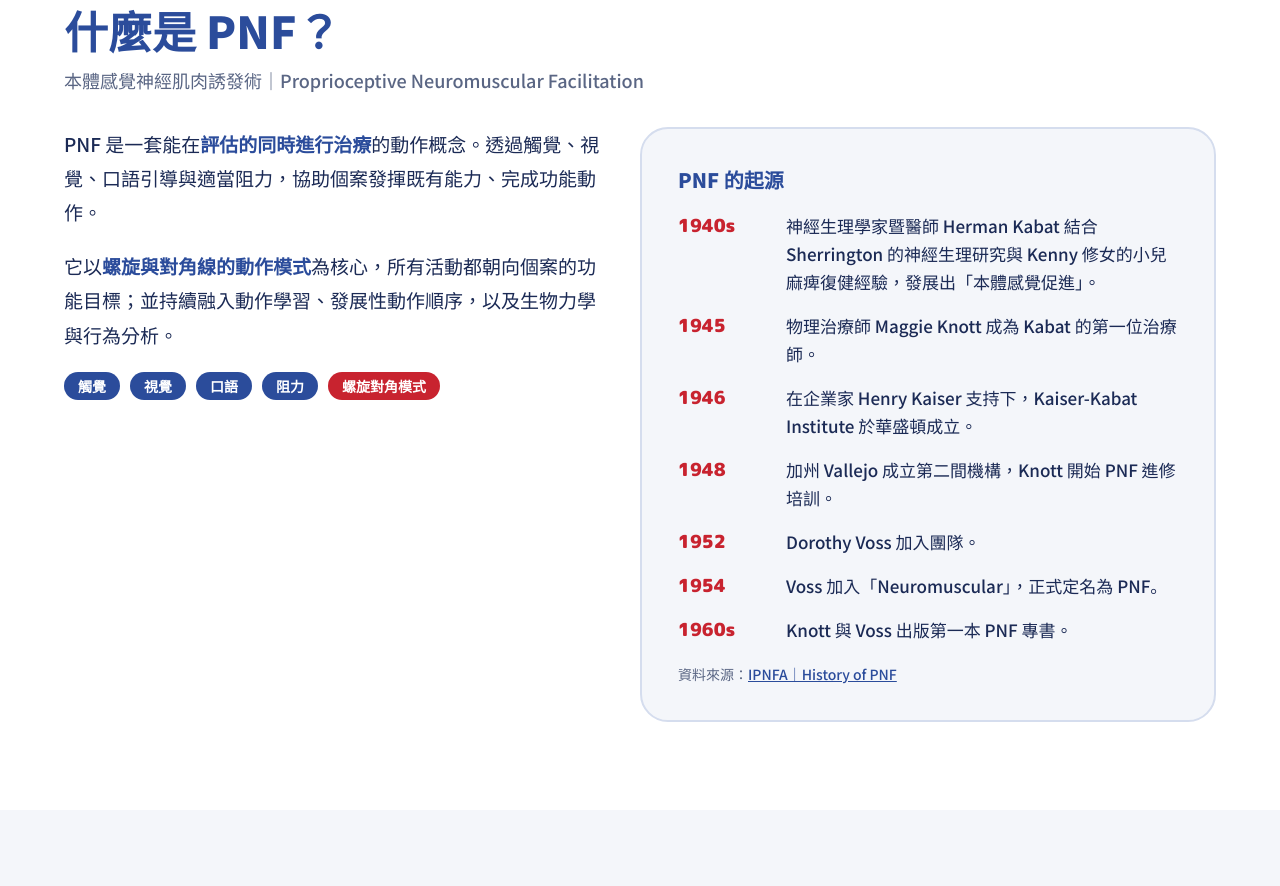
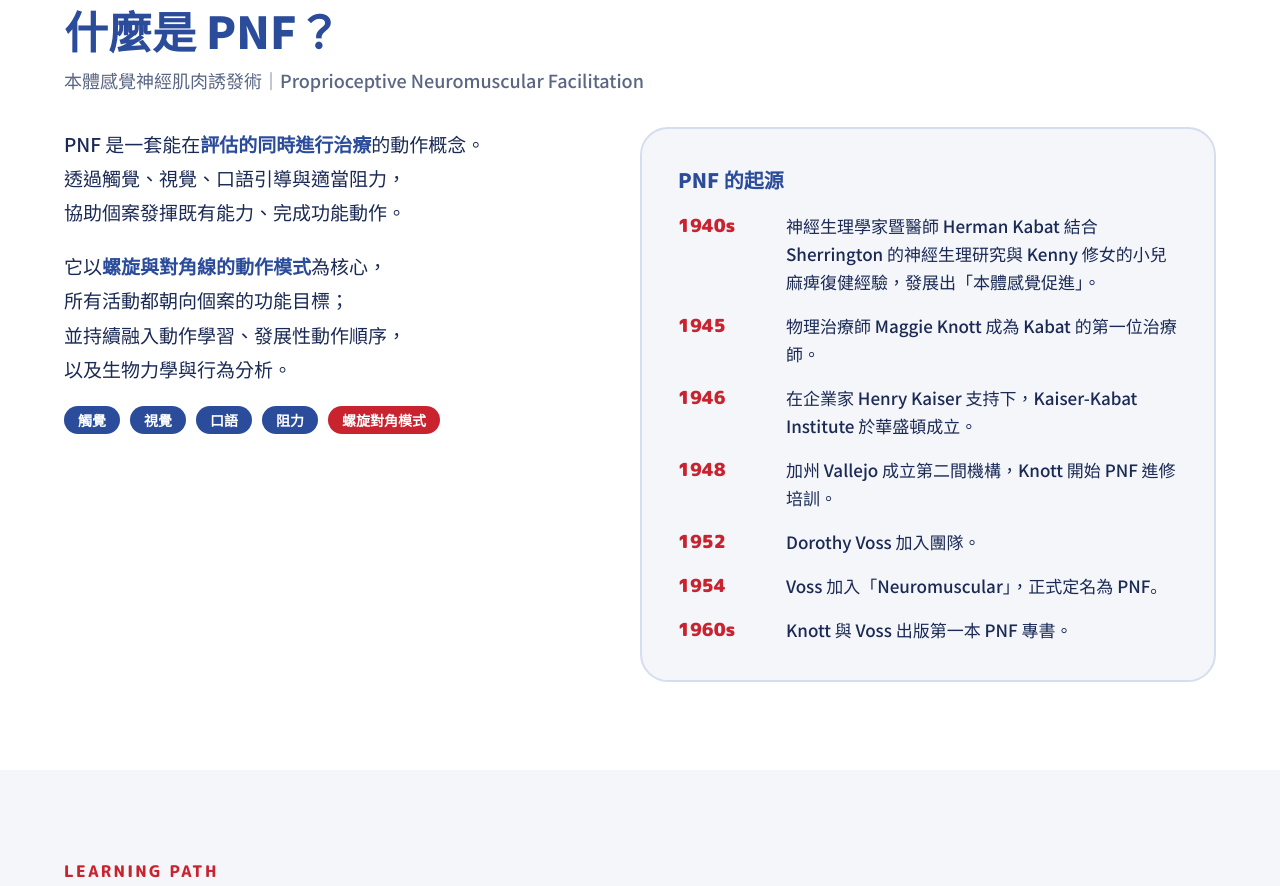
Before and after one commit to tpnfaofficial/tpnfa-website, a plain HTML site: page index.html in a window 1280 px wide. Shown: the part 1000-1886 px from the top of the page. Drawn offline with Linux system fonts and the light colour scheme.

Commit message:
Tidy 什麼是 PNF line breaks, remove source line
Co-Authored-By: Claude Opus 5.5 <noreply@anthropic.com>
Claude-Session: https://claude.ai/code/session_01K1eDmR1He1EdYfpH5Xdf8Z

```diff
--- a/index.html
+++ b/index.html
@@ -47,8 +47,8 @@ document.addEventListener('click',function(e){var a=e.target.closest('a');if(a&&
 <div style="margin-bottom: 32px"><span style="font-family: 'M PLUS Rounded 1c', sans-serif; font-size: 16px; font-weight: 800; letter-spacing: 0.14em; color: #C8232F">WHAT IS PNF</span><h2 style="margin: 6px 0 0; font-size: clamp(30px, 4vw, 44px); font-weight: 900; line-height: 1.25; color: #2B4C9B">什麼是 PNF？</h2><p style="margin: 8px 0 0; font-size: 18px; line-height: 1.6; color: #5A6684">本體感覺神經肌肉誘發術｜Proprioceptive Neuromuscular Facilitation</p></div>
 <div style="display: flex; flex-wrap: wrap; gap: 40px">
 <div style="flex: 1 1 380px; min-width: 0; display: flex; flex-direction: column; gap: 20px">
-<p style="margin: 0; font-size: 19px; line-height: 1.8; color: #1B2A55">PNF 是一套能在<strong style="color: #2B4C9B">評估的同時進行治療</strong>的動作概念。透過觸覺、視覺、口語引導與適當阻力，協助個案發揮既有能力、完成功能動作。</p>
-<p style="margin: 0; font-size: 19px; line-height: 1.8; color: #1B2A55">它以<strong style="color: #2B4C9B">螺旋與對角線的動作模式</strong>為核心，所有活動都朝向個案的功能目標；並持續融入動作學習、發展性動作順序，以及生物力學與行為分析。</p>
+<p style="margin: 0; font-size: 19px; line-height: 1.8; color: #1B2A55">PNF 是一套能在<strong style="color: #2B4C9B">評估的同時進行治療</strong>的動作概念。<br>透過觸覺、視覺、口語引導與適當阻力，<br>協助個案發揮既有能力、完成功能動作。</p>
+<p style="margin: 0; font-size: 19px; line-height: 1.8; color: #1B2A55">它以<strong style="color: #2B4C9B">螺旋與對角線的動作模式</strong>為核心，<br>所有活動都朝向個案的功能目標；<br>並持續融入動作學習、發展性動作順序，<br>以及生物力學與行為分析。</p>
 <div style="display: flex; flex-wrap: wrap; gap: 10px"><span style="background: #2B4C9B; color: #FFFFFF; border-radius: 999px; padding: 4px 14px; font-size: 14px; font-weight: 900; white-space: nowrap">觸覺</span><span style="background: #2B4C9B; color: #FFFFFF; border-radius: 999px; padding: 4px 14px; font-size: 14px; font-weight: 900; white-space: nowrap">視覺</span><span style="background: #2B4C9B; color: #FFFFFF; border-radius: 999px; padding: 4px 14px; font-size: 14px; font-weight: 900; white-space: nowrap">口語</span><span style="background: #2B4C9B; color: #FFFFFF; border-radius: 999px; padding: 4px 14px; font-size: 14px; font-weight: 900; white-space: nowrap">阻力</span><span style="background: #C8232F; color: #FFFFFF; border-radius: 999px; padding: 4px 14px; font-size: 14px; font-weight: 900; white-space: nowrap">螺旋對角模式</span></div>
 </div>
 <div style="flex: 1 1 420px; min-width: 0; background: #F4F6FA; border: 2px solid #D5DDEE; border-radius: 28px; padding: clamp(24px, 4vw, 36px)">
@@ -62,7 +62,6 @@ document.addEventListener('click',function(e){var a=e.target.closest('a');if(a&&
 <li style="display: flex; gap: 16px"><span style="flex: none; width: 92px; font-family: 'M PLUS Rounded 1c', sans-serif; font-size: 18px; font-weight: 900; color: #C8232F">1954</span><span style="font-size: 17px; line-height: 1.65; color: #1B2A55">Voss 加入「Neuromuscular」，正式定名為 PNF。</span></li>
 <li style="display: flex; gap: 16px"><span style="flex: none; width: 92px; font-family: 'M PLUS Rounded 1c', sans-serif; font-size: 18px; font-weight: 900; color: #C8232F">1960s</span><span style="font-size: 17px; line-height: 1.65; color: #1B2A55">Knott 與 Voss 出版第一本 PNF 專書。</span></li>
 </ol>
-<p style="margin: 20px 0 0; font-size: 14px; color: #5A6684">資料來源：<a href="https://www.ipnfa.org/organisation/history-of-pnf/" style="color: #2B4C9B; text-decoration: underline">IPNFA｜History of PNF</a></p>
 </div>
 </div>
 </div>
```
